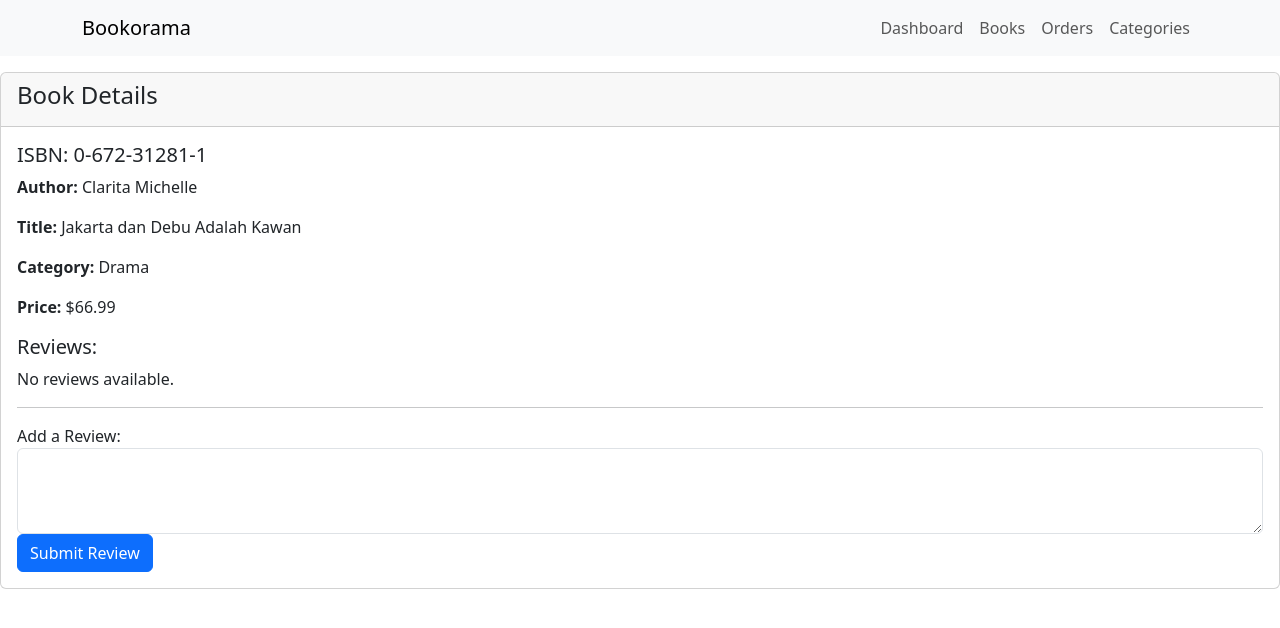
After one commit to Kelompok-PBP/bookoramalite, a PHP site: page /detail_book.php?id=0-672-31281-1 in a window 1280 px wide. The commit adds this page. Shown: the top 628 px of the page. Run offline with PHP 8.4, Linux system fonts and the light colour scheme; data comes from the database, SQL or seed files in the repository.

Commit message:
ft 2-5, 6 still broken

```diff
--- /dev/null
+++ b/detail_book.php
@@ -0,0 +1,101 @@
+<?php
+$title = "Book Details";
+
+// Include your database connection
+require_once('./lib/db_login.php');
+
+// Check if the 'id' parameter is set in the URL
+if (isset($_GET['id'])) {
+    $isbn = $db->real_escape_string($_GET['id']);
+
+    // Fetch book details from the 'books' table
+    $bookQuery = "SELECT b.isbn AS ID, b.author AS Author, b.title AS Title, b.price AS Price, c.title AS Category
+                  FROM books b
+                  JOIN category c ON b.category_id = c.id
+                  WHERE b.isbn = '$isbn'";
+
+    $bookResult = $db->query($bookQuery);
+
+    if ($bookResult && $bookResult->num_rows > 0) {
+        $bookData = $bookResult->fetch_object();
+
+        // Fetch book reviews from the 'book_reviews' table
+        $reviewQuery = "SELECT review FROM book_reviews WHERE isbn = '$isbn'";
+        $reviewResult = $db->query($reviewQuery);
+
+        if ($reviewResult) {
+            $reviews = [];
+            while ($reviewRow = $reviewResult->fetch_assoc()) {
+                $reviews[] = $reviewRow['review'];
+            }
+
+            // Close the review result set
+            $reviewResult->free();
+        }
+    } else {
+        die("Book not found.");
+    }
+} else {
+    die("ISBN not provided.");
+}
+
+// Close the book result set
+$bookResult->free();
+
+// Process form submission to add a new review
+if ($_SERVER['REQUEST_METHOD'] === 'POST' && isset($_POST['add_review'])) {
+    $newReview = $db->real_escape_string($_POST['new_review']);
+
+    // Insert the new review into the 'book_reviews' table with the associated ISBN
+    $insertReviewQuery = "INSERT INTO book_reviews (isbn, review) VALUES ('$isbn', '$newReview')";
+
+    if ($db->query($insertReviewQuery)) {
+        // Refresh the page after adding the review
+        header("Location: detail_book.php?id=$isbn");
+        exit;
+    } else {
+        die("Error adding review: " . $db->error);
+    }
+}
+
+
+// Close the database connection
+$db->close();
+?>
+
+<?php include('./layout.php') ?>
+
+<div class="card mt-5">
+    <div class="card-header">
+        <h4>Book Details</h4>
+    </div>
+    <div class="card-body">
+        <h5>ISBN: <?= $bookData->ID ?></h5>
+        <p><strong>Author:</strong> <?= $bookData->Author ?></p>
+        <p><strong>Title:</strong> <?= $bookData->Title ?></p>
+        <p><strong>Category:</strong> <?= $bookData->Category ?></p>
+        <p><strong>Price:</strong> $<?= $bookData->Price ?></p>
+
+        <h5>Reviews:</h5>
+        <?php if (!empty($reviews)) : ?>
+            <ul>
+                <?php foreach ($reviews as $review) : ?>
+                    <li><?= $review ?></li>
+                <?php endforeach; ?>
+            </ul>
+        <?php else : ?>
+            <p>No reviews available.</p>
+        <?php endif; ?>
+
+        <hr>
+
+        <!-- Add a review form -->
+        <form method="POST">
+            <div class="form-group">
+                <label for="new_review">Add a Review:</label>
+                <textarea class="form-control" name="new_review" id="new_review" rows="3" required></textarea>
+            </div>
+            <button type="submit" name="add_review" class="btn btn-primary">Submit Review</button>
+        </form>
+    </div>
+</div>
--- a/header.php
+++ b/header.php
@@ -19,19 +19,16 @@
     <div class="collapse navbar-collapse" id="navbarResponsive">
       <ul class="navbar-nav ms-auto">
         <li class="nav-item active">
-          <a class="nav-link" href="#">Dashboard</a>
+          <a class="nav-link" href="index.php">Dashboard</a>
         </li>
         <li class="nav-item">
-          <a class="nav-link" href="#">Books</a>
+          <a class="nav-link" href="recap_table.php">Books</a>
         </li>
         <li class="nav-item">
-          <a class="nav-link" href="#">Containers</a>
+          <a class="nav-link" href="view_orders.php">Orders</a>
         </li>
         <li class="nav-item">
-          <a class="nav-link" href="#">Orders</a>
-        </li>
-        <li class="nav-item">
-          <a class="nav-link" href="#">Categories</a>
+          <a class="nav-link" href="view_grafik.php">Categories</a>
         </li>
       </ul>
     </div>
--- a/index.php
+++ b/index.php
@@ -72,7 +72,7 @@ while ($row = $result->fetch_object()) {
     $data .= '<td>' . $row->Title . '</td>';
     $data .= '<td>' . $row->Category . '</td>';
     $data .= '<td>' . $row->Price . '</td>';
-    $data .= '<td><a class="btn btn-warning btn-sm" href="update_book.php?id=' . $row->ID . '">Edit</a>&nbsp;<a class="btn btn-danger btn-sm" href="delete_book.php?id=' . $row->ID . '">Delete</a></td>';
+    $data .= '<td><a class="btn btn-primary btn-sm" href="detail_book.php?id=' . $row->ID . '">Detail</a>&nbsp;<a class="btn btn-warning btn-sm" href="update_book.php?id=' . $row->ID . '">Edit</a>&nbsp;<a class="btn btn-danger btn-sm" href="delete_book.php?id=' . $row->ID . '">Delete</a></td>';
     $data .= '</tr>';
     $i++;
 }
@@ -130,7 +130,7 @@ $db->close();
             <?= $categoryOptions ?>
         </select>
         <div class="w-25 d-flex">
-            <input name='q' type="text" class="form-control" placeholder="Recipient's username" aria-label="Recipient's username" aria-describedby="basic-addon2" value="<?= isset($_GET['q']) ? htmlentities($_GET['q']) : '' ?>">
+            <input name='q' type="text" class="form-control" placeholder="search" aria-label="enter keyword" aria-describedby="basic-addon2" value="<?= isset($_GET['q']) ? htmlentities($_GET['q']) : '' ?>">
             <div class="input-group-append">
                 <button class="btn btn-outline-secondary" type="submit">Search</button>
             </div>
--- a/lib/db_login.php
+++ b/lib/db_login.php
@@ -1,6 +1,6 @@
 <?php
 $db_host = 'localhost';
-$db_database = 'bookoramalite';
+$db_database = 'bookoramalite2';
 $db_username = 'root';
 $db_password = '';
 
```
Also changed, not shown: view_grafik.php (+116 -0 lines), view_orders.php (+92 -0 lines), 1 other file.
